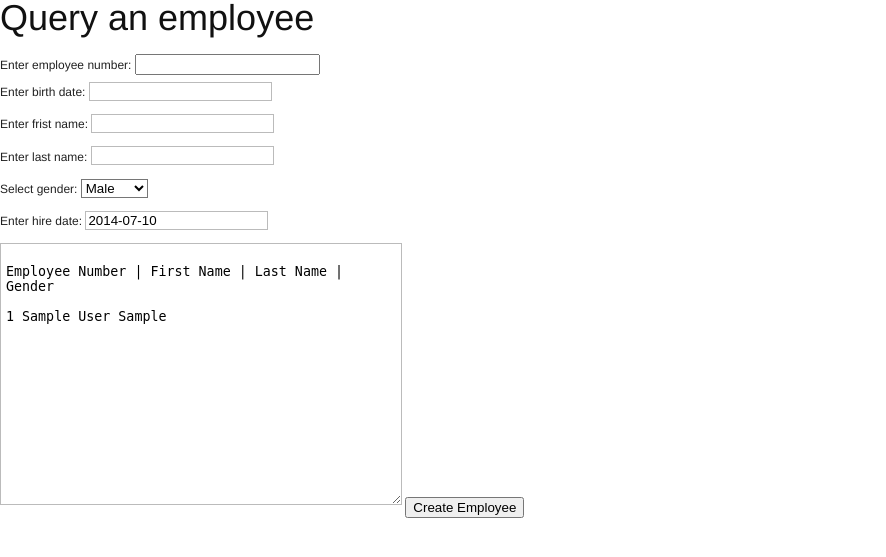
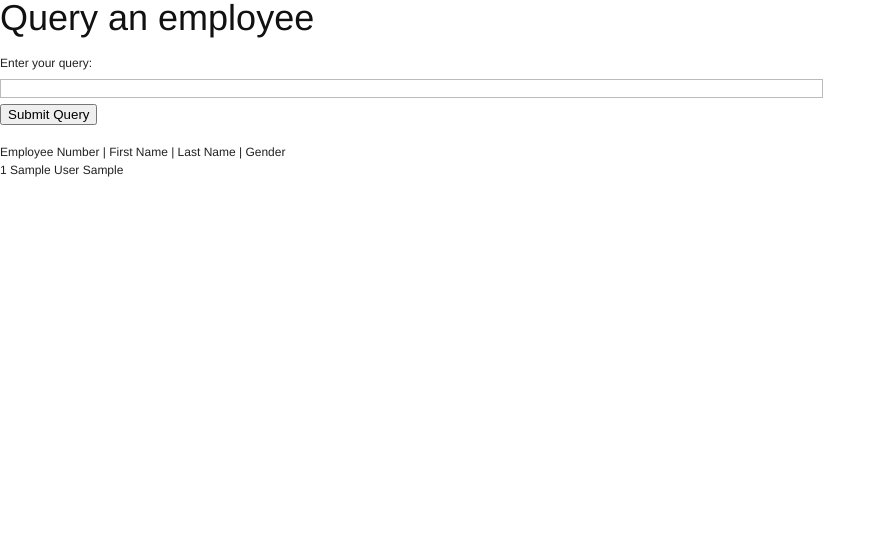
Before and after one commit to inversesquarelaw/practice-sql, a Django app: template FirstSite/templates/mydbapp/get_employee.html in a window 1280 px wide. Shown: the top 557 px of the page, without its empty margins (0-886 px from the left). Run offline with Django 3.2, Linux system fonts and the light colour scheme; the template is opened without the code that fills it: values that come from a table or form of the project are taken from there, others are empty; tables that the repository leaves empty hold one stand-in row (values such as "Sample post").

Commit message:
Implemented get_employee, but entering SQL query in text input doesn't work.

```diff
--- a/FirstSite/mydbapp/forms.py
+++ b/FirstSite/mydbapp/forms.py
@@ -20,12 +20,7 @@ class EmployeeForm(forms.ModelForm):
         fields = '__all__'
 
 class EmployeeGetForm(forms.ModelForm):
-    emp_no      = forms.IntegerField(help_text="Enter employee number: ")
-    birth_date  = forms.DateField(help_text="Enter birth date: ")
-    first_name  = forms.CharField(max_length=14, help_text="Enter frist name: ")
-    last_name   = forms.CharField(max_length=16, help_text="Enter last name: ")
-    gender      = forms.CharField(max_length=1,widget=forms.Select(choices=GENDER_CHOICES), help_text="Select gender: ")
-    hire_date   = forms.DateField(help_text="Enter hire date: ")
+    query = forms.CharField(help_text="Enter mysql query: ")
     class Meta:
         model = Employees
         fields = '__all__'
--- a/FirstSite/mydbapp/urls.py
+++ b/FirstSite/mydbapp/urls.py
@@ -6,5 +6,8 @@ urlpatterns = patterns('',
     url(r'^about/$', views.about, name='about'),
 
     url(r'^add_employee/$', views.add_employee, name='add_employee'),
+    url(r'^get_employee/$', views.get_employee, name='get_employee'),
+
+    #to view/edit a specific employee entry?
     #url(r'^employee/(?P<emp_no_url>\w+', views.employee, name='employee'),
 )
--- a/FirstSite/templates/mydbapp/get_employee.html
+++ b/FirstSite/templates/mydbapp/get_employee.html
@@ -13,9 +13,12 @@
 <body>
 <h1>Query an employee</h1>
 
-<form id="employee_form" method="post" action="/mydbapp/add_employee/">
+<form id="employee_query_form" method="post" action="/mydbapp/get_employee/">
+{% csrf_token %}            <!-- this is required when submitting forms! -->
+<!-- This code looks at sql table and for every column, it makes that text input area. This is not what we want for a sql query. It is for adding to the table.-->
+<!--
+{% csrf_token %}
 
-{% csrf_token %}
 {% for hidden in form.hidden_fields %}
 {{ hidden }}
 {% endfor %}
@@ -25,20 +28,27 @@
 {{ field.help_text }}
 {{ field }} <br />
 {% endfor %}
+-->
+<!-- end -->
+Enter your query: <br />
+<input id='id_mysqlquery' type='text' size='100' name='mysqlquery'>
+<br />
+<input type="submit" name="submit" value="Submit Query" />
+<br />
+</form>
 
-<textarea rows='15' cols='80' readonly>
+<br />
 {% if employees %}
-Employee Number | First Name | Last Name | Gender
+Employee Number | First Name | Last Name | Gender <br />
 {% for employee in employees %}
-{{ employee.emp_no }} {{ employee.first_name }} {{ employee.last_name }} {{ employee.gender }}
+{{ employee.emp_no }} {{ employee.first_name }} {{ employee.last_name }} {{ employee.gender }} <br />
 {% endfor %}
 {% else %}
-No matching records found.
+No matching records found. <br />
 {% endif %}
-</textarea>
+<br />
 
-<input type="submit" name="submit" value="Create Employee" />
-</form>
+
 </body>
 
 </html>
--- a/FirstSite/templates/mydbapp/index.html
+++ b/FirstSite/templates/mydbapp/index.html
@@ -35,6 +35,8 @@ Employee Number | First Name | Last Name | Gender
         <br />
 
         <a href="/mydbapp/add_employee/">Add a new employee</a>
+        <br />
+        <a href="/mydbapp/get_employee/">Query</a>
 
         <br />
         <br />
```
Also changed, not shown: FirstSite/mydbapp/views.py (+8 -10 lines), FirstSite/templates/mydbapp/show_employee.html (added, +8 -0 lines).
